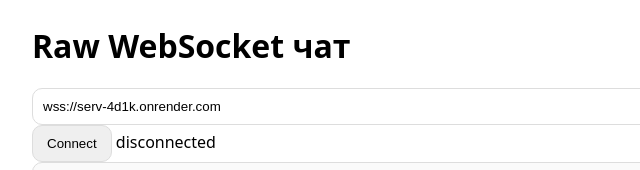
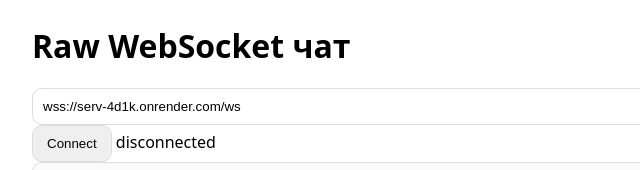
Before and after one commit to danferenc/serv, a plain HTML site: page client/index.html in a window 1280 px wide. Shown: the top 170 px of the page, 248-888 px from the left. Drawn offline with Linux system fonts and the light colour scheme.

Commit message:
Update index.html

```diff
--- a/client/index.html
+++ b/client/index.html
@@ -35,7 +35,7 @@
     const f = document.getElementById("f");
     const t = document.getElementById("t");
 
-    url.value = "wss://serv-4d1k.onrender.com";
+    url.value = "wss://serv-4d1k.onrender.com/ws";
 
     let ws;
 
```
